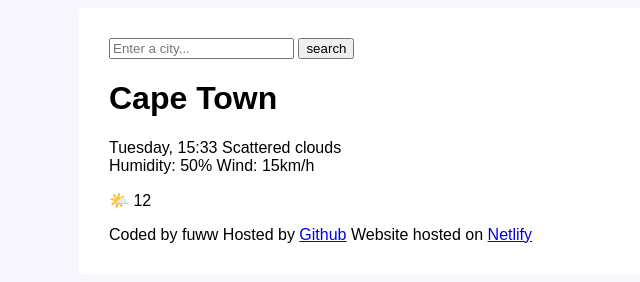
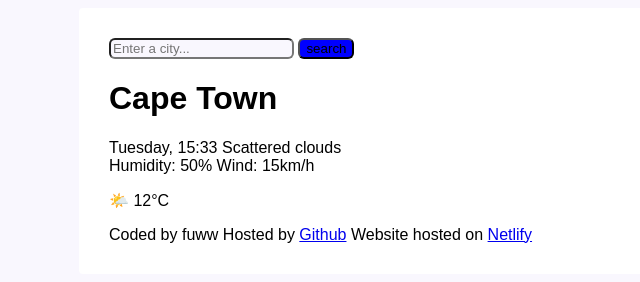
Before and after one commit to Shinypearl2023/FungayiWeatheReport, a plain HTML site: page index.html in a window 1280 px wide. Shown: the whole page, without its empty margins (231-871 px from the left). Drawn offline with Linux system fonts and the light colour scheme.

Commit message:
added js file

```diff
--- a/index.html
+++ b/index.html
@@ -4,6 +4,7 @@
     <meta charset="UTF-8">
     <meta name="viewport" content="width=device-width, initial-scale=1.0">
     <link rel="stylesheet" href="src/index.css">
+    <link rel="stylesheet" href="src/index.js">
     <link rel="preconnect" href="https://fonts.googleapis.com">
 <link rel="preconnect" href="https://fonts.gstatic.com" crossorigin>
 <link href="https://fonts.googleapis.com/css2?family=Roboto:ital,wght@0,100;0,300;0,400;0,500;0,700;0,900;1,100;1,300;1,400;1,500;1,700;1,900&display=swap" rel="stylesheet">
@@ -13,8 +14,8 @@
     <div class="weather-app">
     <header>
         <form>
-            <input type="search"  placeholder="Enter a city..." required>
-            <input type="submit" value="search">
+            <input type="search"  placeholder="Enter a city..." required class="search-form-input">
+            <input type="submit" value="search" required class="search-form-submit">
         </form>
     </header>
     <main>
@@ -28,7 +29,7 @@
     </div>
     <div>
         <p>
-            🌤️ 12
+            🌤️ 12°C
         </p>
     </div>
     </main>
--- a/src/index.css
+++ b/src/index.css
@@ -9,3 +9,11 @@ body {
     padding: 30px;
     border-radius: 4px ;
 }
+.search-form-input {
+    background-color: #f9f7fe ;
+    border-radius: 6px;
+}
+.search-form-submit {
+    background-color: blue;
+    border-radius: 6px;
+}
```
Also changed, not shown: src/index.js (added).
